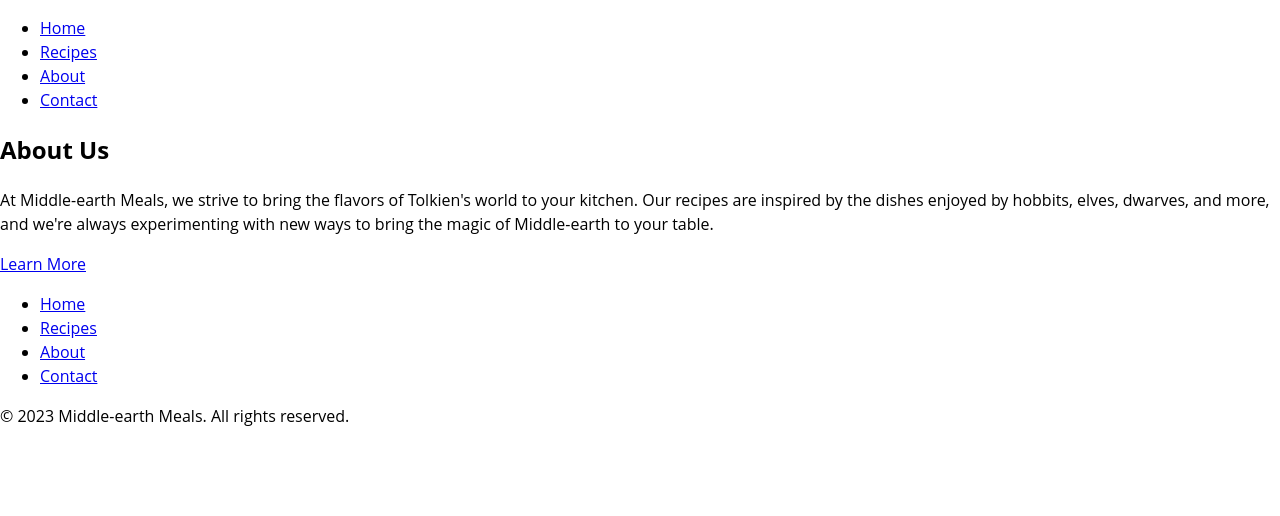
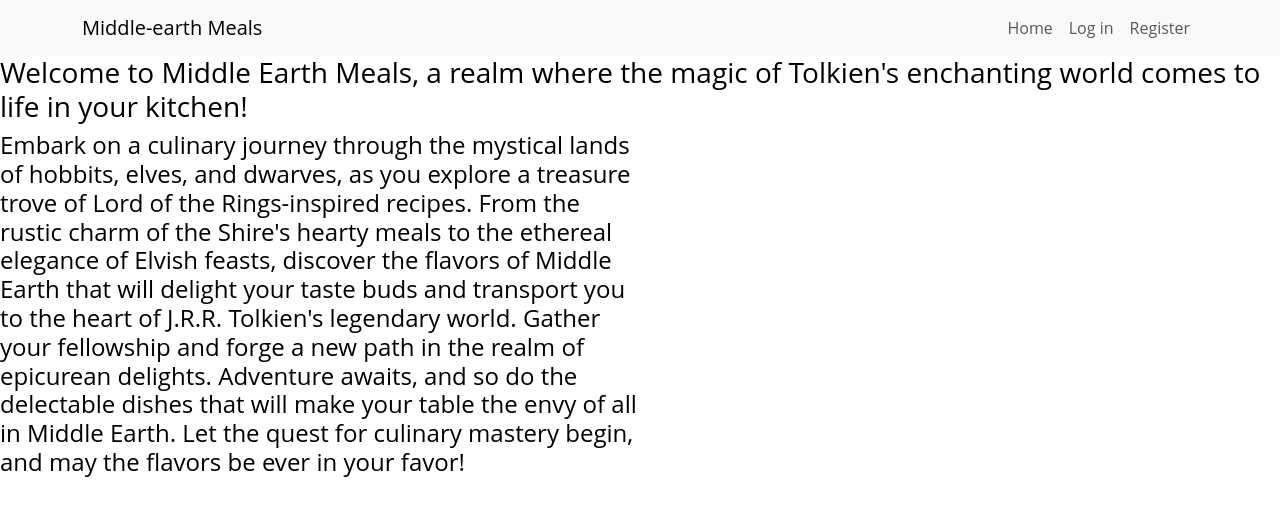
Before and after one commit to Dominic-wells/Milestone-Project-3-Middle-earth-Meals, a Flask app: template templates/index.html in a window 1280 px wide. Shown: the top 516 px of the page. Run offline with Flask 2, Linux system fonts and the light colour scheme; the template is opened without the code that fills it, so the values that code supplies are empty; some libraries are stand-ins or nearby versions; some web fonts are replaced.

Commit message:
removed all -add text for landing

```diff
--- a/templates/index.html
+++ b/templates/index.html
@@ -1,46 +1,26 @@
-<!DOCTYPE html>
-<html>
-  <head>
-    <title>Middle-earth Meals</title>
-    <meta charset="UTF-8">
-    <meta name="viewport" content="width=device-width, initial-scale=1.0">
-    <link rel="stylesheet" href="{{ url_for('static', filename= 'css/style.css') }}">
-  </head>
-  <body>
-    <header>
-      <nav>
-        <ul>
-          <li><a href="#">Home</a></li>
-          <li><a href="#">Recipes</a></li>
-          <li><a href="#">About</a></li>
-          <li><a href="#">Contact</a></li>
-        </ul>
-      </nav>
-    </header>
-{% for recipes in recipes%}
-{{ recipes.Name }}<br>
-{{ recipes.Style }}<br>
-{{ recipes.Ingredients }}<br>
-{{ recipes.Preparation_steps }}<br>
-{{ recipes.Tools }}}<br>
-{{ recipes.Notes}}<br>
-{% endfor %}
-    <main>
-        <h2>About Us</h2>
-        <p>At Middle-earth Meals, we strive to bring the flavors of Tolkien's world to your kitchen. Our recipes are inspired by the dishes enjoyed by hobbits, elves, dwarves, and more, and we're always experimenting with new ways to bring the magic of Middle-earth to your table.</p>
-        <a href="#" class="button">Learn More</a>
-      </section>
-    </main>
-    <footer>
-      <nav>
-        <ul>
-          <li><a href="#">Home</a></li>
-          <li><a href="#">Recipes</a></li>
-          <li><a href="#">About</a></li>
-          <li><a href="#">Contact</a></li>
-        </ul>
-      </nav>
-      <p>&copy; 2023 Middle-earth Meals. All rights reserved.</p>
-    </footer>
-  </body>
-</html>
+{% extends "base.html" %} {% block content %}
+
+
+
+
+<div class="typewriter">
+  <h3>Welcome to Middle Earth Meals,
+    a realm where the magic of Tolkien's enchanting world comes to life in your kitchen! </h3>
+</div>
+
+<section>
+  <div class="col-lg-6 Recipe Archives semi-transparent">
+    <h4>Embark on a culinary journey through the mystical lands of hobbits, elves, and dwarves, as you explore a
+      treasure trove of Lord of the Rings-inspired recipes.
+
+      From the rustic charm of the Shire's hearty meals to the ethereal elegance of Elvish feasts, discover the flavors
+      of Middle Earth that will delight your taste buds and transport you to the heart of J.R.R. Tolkien's legendary
+      world. Gather your fellowship and forge a new path in the realm of epicurean delights. Adventure awaits, and so do
+      the delectable dishes that will make your table the envy of all in Middle Earth.
+
+      Let the quest for culinary mastery begin, and may the flavors be ever in your favor!</h4>
+  </div>
+</section>
+
+
+{% endblock %}
```
